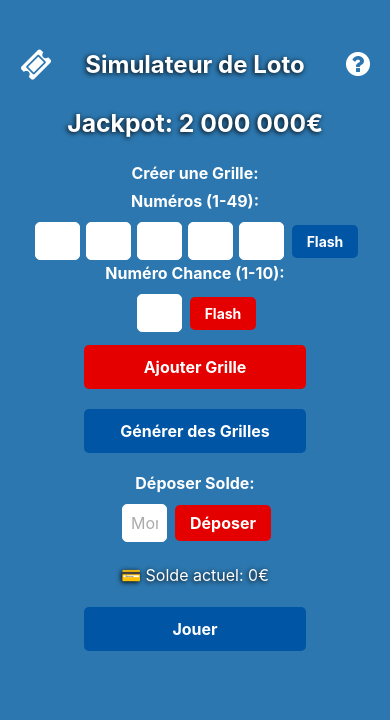
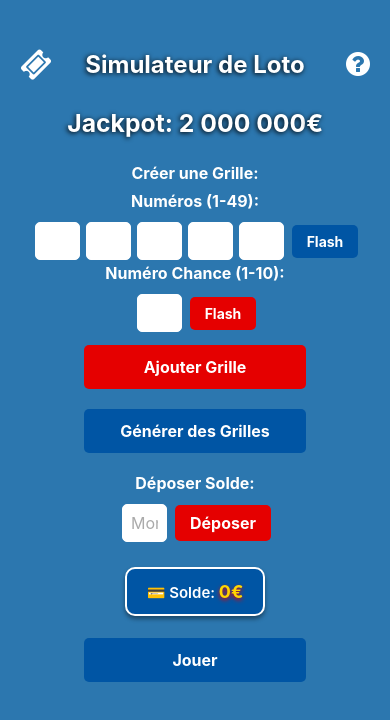
Before and after one commit to JJRimbax/loto-simulator, a React Native app: screen /LotoScreen in a window 390 px wide. Shown: the top 720 px of the page. Built offline with nearby package versions, Linux system fonts and the light colour scheme.

Commit message:
adjustement soldes

```diff
--- a/components/BalanceDisplay.js
+++ b/components/BalanceDisplay.js
@@ -5,7 +5,11 @@ import { formatMontant } from '../utils/formatMontant';
 const BalanceDisplay = ({ solde }) => {
   return (
     <View style={styles.container}>
-      <Text style={styles.soldeText}>💳 Solde actuel: {formatMontant(solde)}€</Text>
+      <View style={styles.balanceBox}>
+        <Text style={styles.soldeText}>
+          💳 Solde: <Text style={styles.soldeAmount}>{formatMontant(solde)}€</Text>
+        </Text>
+      </View>
     </View>
   );
 };
@@ -13,15 +17,34 @@ const BalanceDisplay = ({ solde }) => {
 const styles = StyleSheet.create({
   container: {
     alignItems: 'center',
-    marginVertical: 10,
+    marginVertical: 12,
+  },
+  balanceBox: {
+    backgroundColor: '#0055A4',
+    paddingVertical: 12,
+    paddingHorizontal: 20,
+    borderRadius: 10,
+    borderWidth: 2,
+    borderColor: '#FFFFFF',
+    shadowColor: '#000',
+    shadowOffset: { width: 0, height: 3 },
+    shadowOpacity: 0.4,
+    shadowRadius: 4,
+    elevation: 6,
   },
   soldeText: {
-    fontSize: 16,
+    fontSize: 15,
     color: '#FFFFFF',
-    marginBottom: 2,
-    textShadowColor: '#000000',
-    textShadowOffset: { width: -1, height: 1 },
-    textShadowRadius: 5,
+    fontWeight: '600',
+    textAlign: 'center',
+  },
+  soldeAmount: {
+    fontSize: 18, // Taille du montant
+    color: '#FFD700',
+    fontWeight: 'bold',
+    textShadowColor: '#E50000',
+    textShadowOffset: { width: 0, height: 2 },
+    textShadowRadius: 4,
   },
 });
 
--- a/screens/lotoScreen.js
+++ b/screens/lotoScreen.js
@@ -12,6 +12,7 @@ import {
   ScrollView,
   TextInput,
   Text,
+  ActivityIndicator // Import de l'ActivityIndicator
 } from 'react-native';
 
 import Header from '../components/Header';
@@ -123,7 +124,7 @@ export default function LotoScreen() {
           duration: 1000,
           useNativeDriver: true,
         }),
-      ]),
+      ])
     ).start();
   }, []);
 
@@ -227,13 +228,12 @@ export default function LotoScreen() {
     const numerosTires = getRandomUniqueNumbers(5, 1, 49);
     const numeroChanceTire = getRandomNumber(1, 10);
 
-    // Tirage différent pour le second tirage
     const numerosSecondTires = getRandomUniqueNumbers(5, 1, 49);
 
     lancerAnimationTirage(() => {
       setNumerosTirage(numerosTires);
       setNumeroChanceTirage(numeroChanceTire);
-      setNumerosSecondTirage(numerosSecondTires); // Nouveau tirage pour le second
+      setNumerosSecondTirage(numerosSecondTires);
 
       let gainTotalTour = 0;
       let newMeilleurGain = meilleurGain;
@@ -252,7 +252,7 @@ export default function LotoScreen() {
           gainSecond = calculerGains(
             grille.numeros,
             0,
-            numerosSecondTires, // Utiliser le nouveau second tirage ici
+            numerosSecondTires,
             0,
             true
           );
@@ -413,6 +413,10 @@ export default function LotoScreen() {
 
             <BalanceDisplay solde={solde} />
 
+            {/* Remplacement du bouton jouer par le chargement */}
+            {isAnimating ? (
+              <ActivityIndicator size="large" color="#FFFFFF" />
+            ) : (
               <TouchableOpacity
                 style={styles.playButton}
                 onPress={jouer}
@@ -420,6 +424,7 @@ export default function LotoScreen() {
               >
                 <Text style={styles.buttonText}>Jouer</Text>
               </TouchableOpacity>
+            )}
 
             {isAnimating && (
               <AnimatedCircles circleAnimations={circleAnimations} />
@@ -459,7 +464,7 @@ export default function LotoScreen() {
             nombreTours={nombreTours}
             numerosTirage={numerosTirage}
             numeroChanceTirage={numeroChanceTirage}
-            numerosSecondTirage={numerosSecondTirage} // Second tirage distinct
+            numerosSecondTirage={numerosSecondTirage}
             resultatsGrilles={resultatsGrilles}
           />
         </KeyboardAvoidingView>
```
Lines whose indentation alone changed are shown as unchanged.
